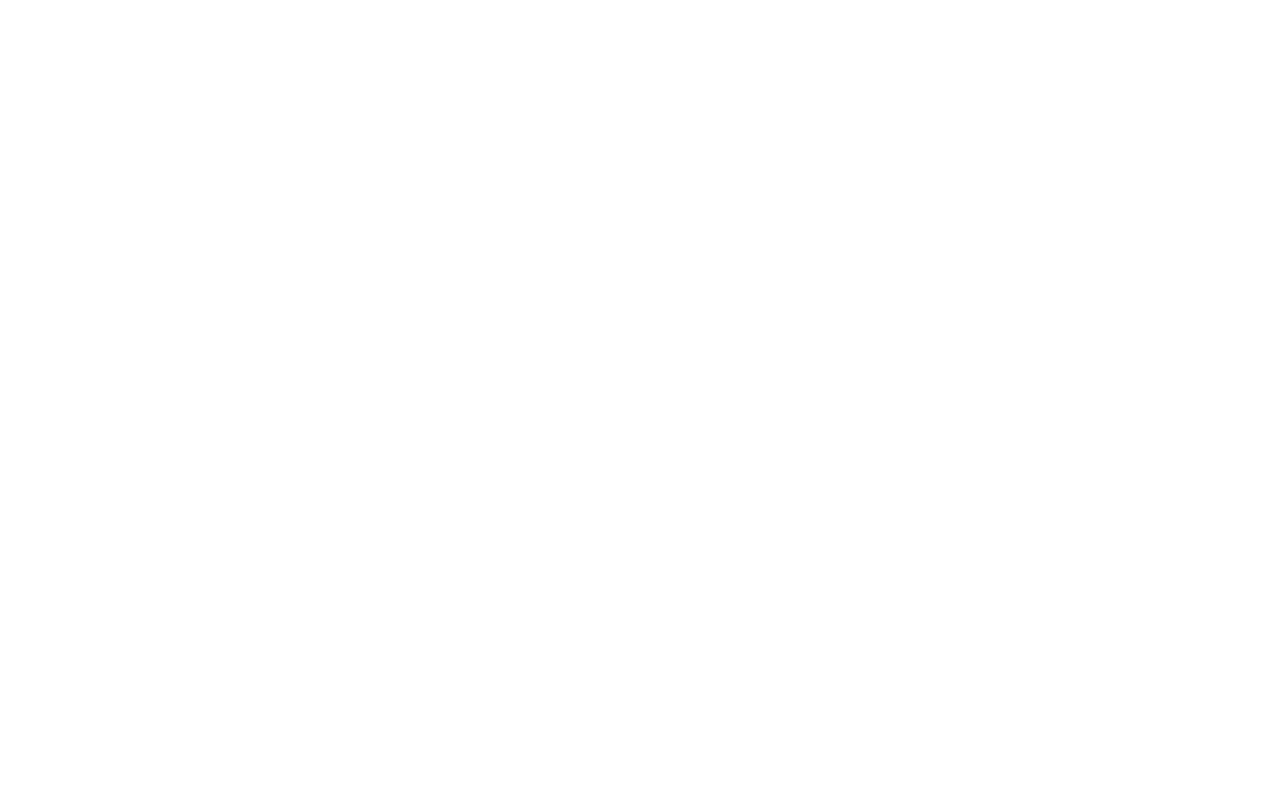
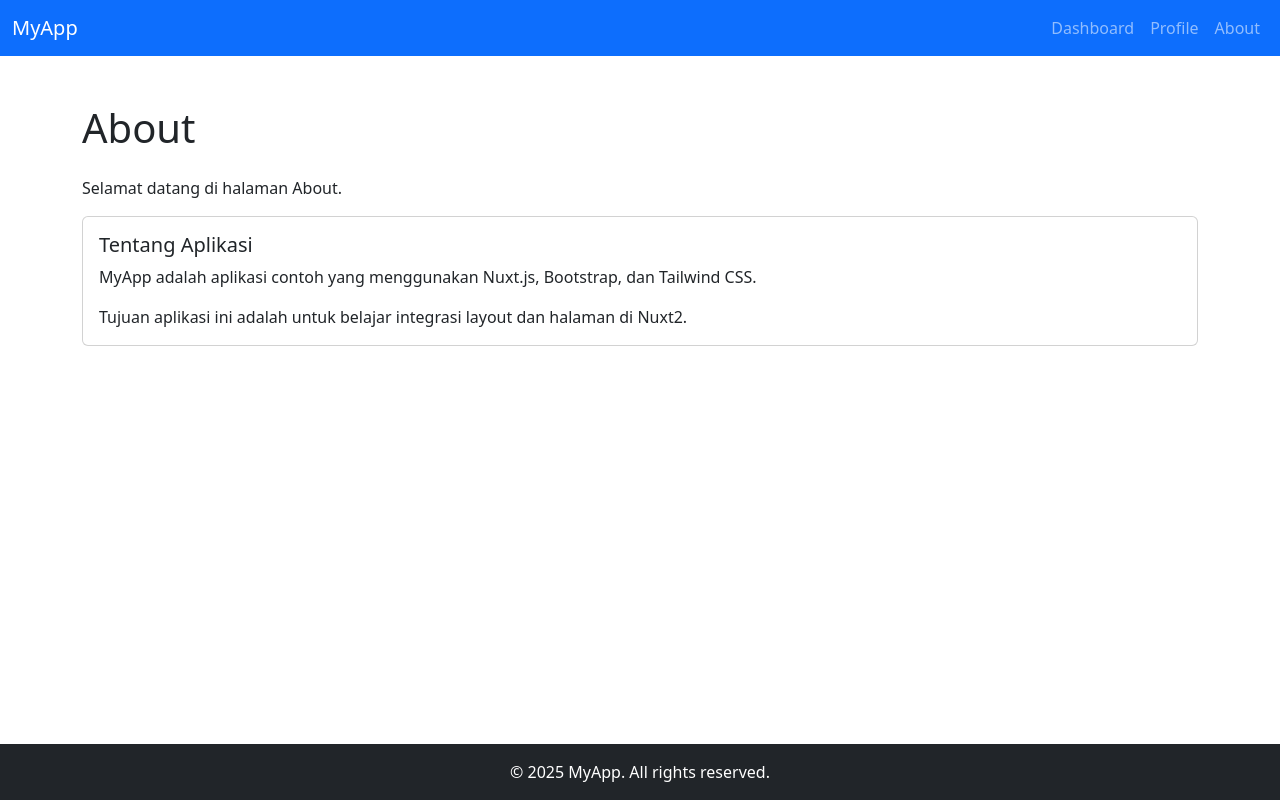
Before and after one commit to RianiDestianti/Nuxt-MemberCRUDAPI, a Nuxt app: page /about in a window 1280 px wide. Before the commit this address had no page. Built offline with nearby package versions, Linux system fonts and the light colour scheme; what vue-sweetalert2 would draw is missing.

Commit message:
refactor: update navigation link style and add about and profile pages with app layout

```diff
--- a/layouts/app.vue
+++ b/layouts/app.vue
@@ -18,7 +18,7 @@
         <div class="collapse navbar-collapse" id="navbarNav">
           <ul class="navbar-nav ms-auto">
             <li class="nav-item">
-              <nuxt-link class="nav-link active" to="/dashboard">Dashboard</nuxt-link>
+              <nuxt-link class="nav-link" to="/dashboard">Dashboard</nuxt-link>
             </li>
             <li class="nav-item">
               <nuxt-link class="nav-link" to="/profile">Profile</nuxt-link>
--- /dev/null
+++ b/pages/about.vue
@@ -0,0 +1,24 @@
+<template>
+  <div class="container mt-4">
+    <h1 class="mb-4">About</h1>
+    <p>Selamat datang di halaman About.</p>
+
+    <div class="card">
+      <div class="card-body">
+        <h5 class="card-title">Tentang Aplikasi</h5>
+        <p class="card-text">
+          MyApp adalah aplikasi contoh yang menggunakan Nuxt.js, Bootstrap, dan Tailwind CSS.
+        </p>
+        <p class="card-text">
+          Tujuan aplikasi ini adalah untuk belajar integrasi layout dan halaman di Nuxt2.
+        </p>
+      </div>
+    </div>
+  </div>
+</template>
+
+<script>
+export default {
+  layout: "app",
+};
+</script>
--- /dev/null
+++ b/pages/profile.vue
@@ -0,0 +1,20 @@
+<template>
+  <div class="container mt-4">
+    <h1 class="mb-4">Profile</h1>
+    <p>Ini adalah halaman profil pengguna.</p>
+
+    <div class="card">
+      <div class="card-body">
+        <h5 class="card-title">Nama: John Doe</h5>
+        <p class="card-text">Email: john.doe@example.com</p>
+        <p class="card-text">Role: Administrator</p>
+      </div>
+    </div>
+  </div>
+</template>
+
+<script>
+export default {
+  layout: "app",
+};
+</script>
```
